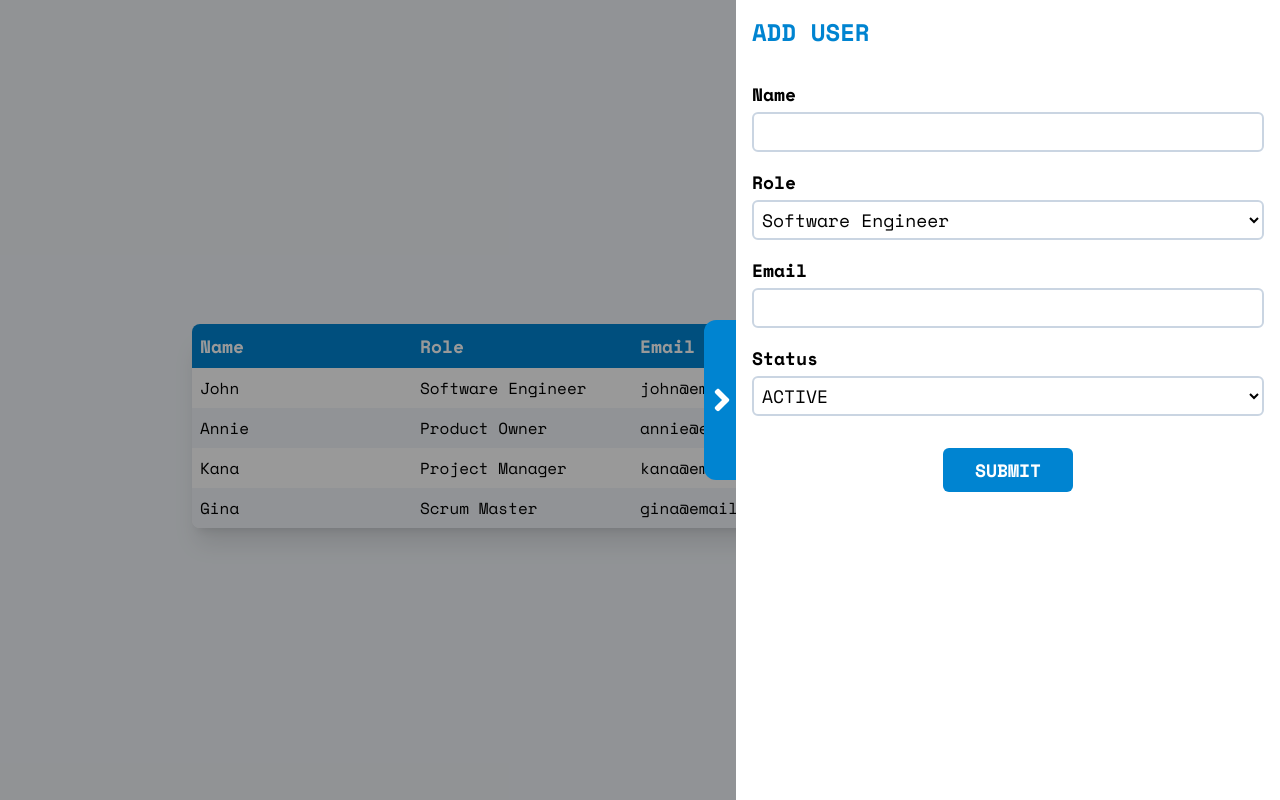
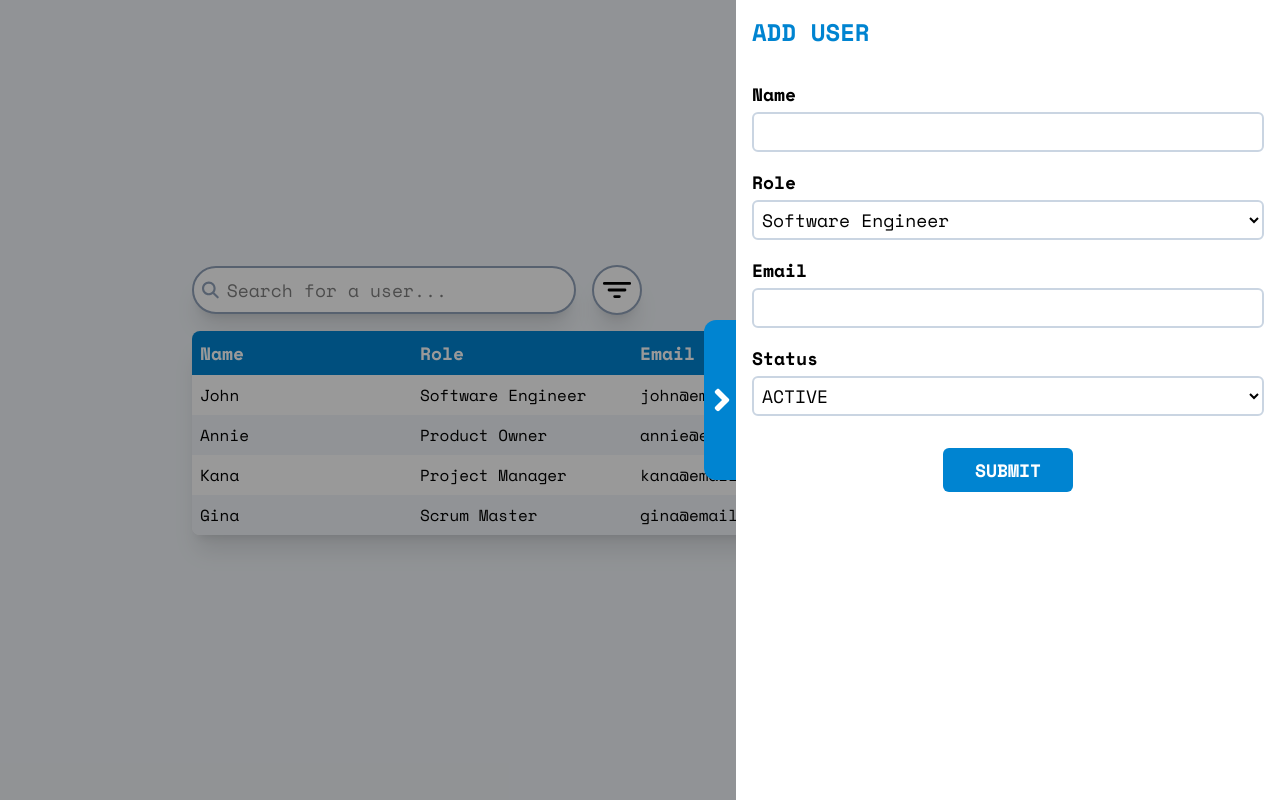
Before and after one commit to johnpioc/user-management-app, a React (Vite) app in the folder client/: page / in a window 1280 px wide. Built offline with nearby package versions, Linux system fonts and the light colour scheme.

Commit message:
implemented edit user and search/filter actions

```diff
--- a/client/src/App.tsx
+++ b/client/src/App.tsx
@@ -20,7 +20,8 @@ export default function App() {
             overflow-hidden">
             <Actions setOpen={setOpen} setMode={setMode}/>
             <UserTable setOpen={setOpen} setMode={setMode} setUser={setUser}/>
-            <UserBar open={open} setOpen={setOpen} mode={mode} user={user} setUser={setUser} />
+            <UserBar open={open} setOpen={setOpen} mode={mode} user={user} setUser={setUser}
+                setMode={setMode}/>
         </div>
     );
 }
--- a/client/src/components/Actions.tsx
+++ b/client/src/components/Actions.tsx
@@ -1,5 +1,7 @@
-import { SetStateAction, Dispatch } from 'react';
+import { SetStateAction, Dispatch, useState } from 'react';
 import { FaPlus } from 'react-icons/fa'
+import { FaMagnifyingGlass } from 'react-icons/fa6';
+import { IoFilter } from "react-icons/io5";
 import { Mode } from '../types';
 
 type ActionsProps = {
@@ -8,15 +10,34 @@ type ActionsProps = {
 };
 
 export default function Actions({ setOpen, setMode }: ActionsProps) {
+    const [searchText, setSearchText] = useState<string>("");
+
     const handleClickAddUser = () => {
         setOpen(true);
         setMode("ADD");
     };
 
     return (
-        <section className="w-4xl flex justify-end items-center text-lg mb-4">
+        <section className="w-4xl flex justify-between items-center text-lg mb-4">
+            <div className="flex items-center justify-center space-x-4">
+                {/* SEARCH BAR */}
+                <div className="w-96 rounded-full flex space-x-2 items-center border-2 bg-white
+                    border-slate-400 p-2 shadow-xl relative z-2">
+                        <FaMagnifyingGlass className="text-slate-400"/>
+                        <input type="text" className="w-full focus:outline-none focus:ring-0"
+                        placeholder="Search for a user..."
+                        value={searchText} onChange={e => setSearchText(e.target.value)}/>
+                </div>
+
+                {/* FILTER BUTTON */}
+                <button className="p-2 bg-white shadow-xl rounded-full border-2
+                    border-slate-400 cursor-pointer relative z-2">
+                    <IoFilter className="text-3xl" />
+                </button>
+            </div>
+            {/* ADD USER BUTTON */}
             <button className="rounded-full flex justify-center items-center space-x-2 bg-sky-600
-                text-white px-4 py-1 cursor-pointer relative z-2"
+                text-white px-4 py-1 cursor-pointer relative z-2 shadow-xl"
                 onClick={() => handleClickAddUser()}>
                 <FaPlus />
                 <p>Add User</p>
--- a/client/src/components/UserBar.tsx
+++ b/client/src/components/UserBar.tsx
@@ -9,9 +9,10 @@ type EditUserProps = {
     mode: Mode;
     user: User;
     setUser: Dispatch<SetStateAction<User>>;
+    setMode: Dispatch<SetStateAction<Mode>>;
 };
 
-export default function UserBar({ open, setOpen, mode, user, setUser } : EditUserProps) {
+export default function UserBar({ open, setOpen, mode, user, setUser, setMode } : EditUserProps) {
     const handleSetUserState = (key: string, value: any): void => {
         setUser(user => {
             return { ...user, [key]: value};
@@ -47,7 +48,7 @@ export default function UserBar({ open, setOpen, mode, user, setUser } : EditUse
                                 <p>{user.name}</p>
                             ) : (
                                 <input className="w-full rounded-md border-slate-300 border-2 p-1
-                                    mt-1" type="text" id="name"
+                                    mt-1" type="text" id="name" value={user.name}
                                     onChange={e => handleSetUserState("name", e.target.value)} />
                             )}
 
@@ -58,7 +59,7 @@ export default function UserBar({ open, setOpen, mode, user, setUser } : EditUse
                                 <p>{user.role}</p>
                             ) : (
                                 <select className="w-full rounded-md border-slate-300 border-2 p-1
-                                    mt-1" name="role" id="role"
+                                    mt-1" name="role" id="role" value={user.role}
                                     onChange={e => handleSetUserState("name", e.target.value)}>
                                         {roles.map(role => (
                                             <option value={role}>{role}</option>
@@ -72,7 +73,7 @@ export default function UserBar({ open, setOpen, mode, user, setUser } : EditUse
                                 <p>{user.email}</p>
                             ) : (
                                 <input className="w-full rounded-md border-slate-300 border-2 p-1
-                                    mt-1" type="email" id="email"
+                                    mt-1" type="email" id="email" value={user.email}
                                     onChange={e => handleSetUserState("name", e.target.value)}/>
                             )}
 
@@ -83,7 +84,7 @@ export default function UserBar({ open, setOpen, mode, user, setUser } : EditUse
                                 <p>{user.status}</p>
                             ) : (
                                 <select className="w-full rounded-md border-slate-300 border-2 p-1
-                                    mt-1" name="status" id="status"
+                                    mt-1" name="status" id="status" value={user.status}
                                     onChange={e => handleSetUserState("name", e.target.value)}>
                                         {statuses.map(status => (
                                             <option value={status}>{status}</option>
@@ -91,16 +92,34 @@ export default function UserBar({ open, setOpen, mode, user, setUser } : EditUse
                                 </select>
                             )}
 
+                            {/* ACTIONS */}
+                            <div className="flex justify-center items-center w-full space-x-4 mt-8">
+                                {/* SUBMIT/SAVE BUTTON */}
+                                {mode != "VIEW" && (
+                                    <button className="bg-sky-600 rounded-md px-8 py-2
+                                        text-white font-bold cursor-pointer">
+                                        {mode == "EDIT" ? "SAVE" : "SUBMIT"}
+                                    </button>
+                                )}
 
-                            {/* SUBMIT BUTTON */}
-                            {mode != "VIEW" && (
-                                <div className="w-full flex justify-center items-center mt-8">
-                                    <button className="bg-sky-600 rounded-md px-8 py-2 text-lg
+                                {/* EDIT BUTTON */}
+                                {mode == "VIEW" && (
+                                    <button className="bg-sky-600 rounded-md px-8 py-2
+                                        text-white font-bold cursor-pointer"
+                                        onClick={() => setMode("EDIT")}>
+                                        Edit User
+                                    </button>
+                                )}
+
+                                {/* DELETE BUTTON */}
+                                {mode == "VIEW" && (
+                                    <button className="bg-red-500 rounded-md px-8 py-2
                                         text-white font-bold cursor-pointer">
-                                        SUBMIT
+                                        Delete User
                                     </button>
-                                </div>
-                            )}
+                                )}
+                            </div>
+
                     </div>
                 </div>
         </section>
```
